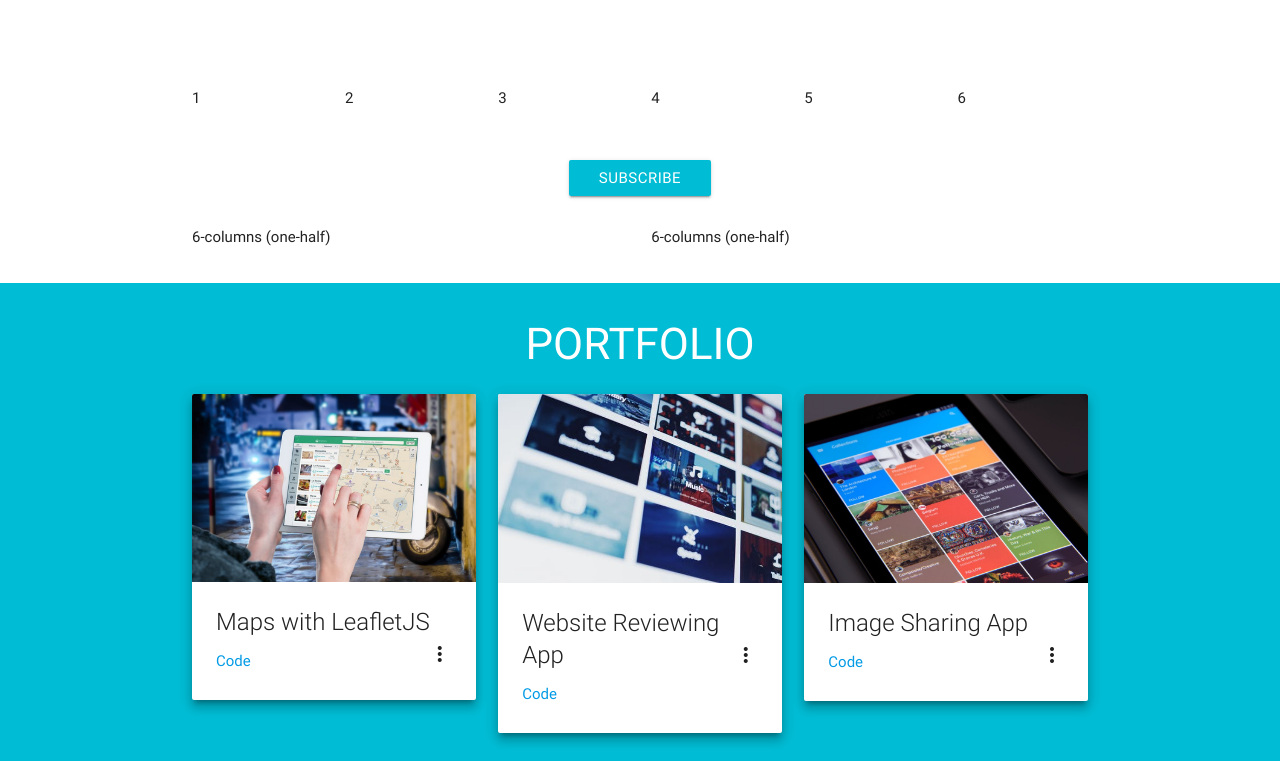
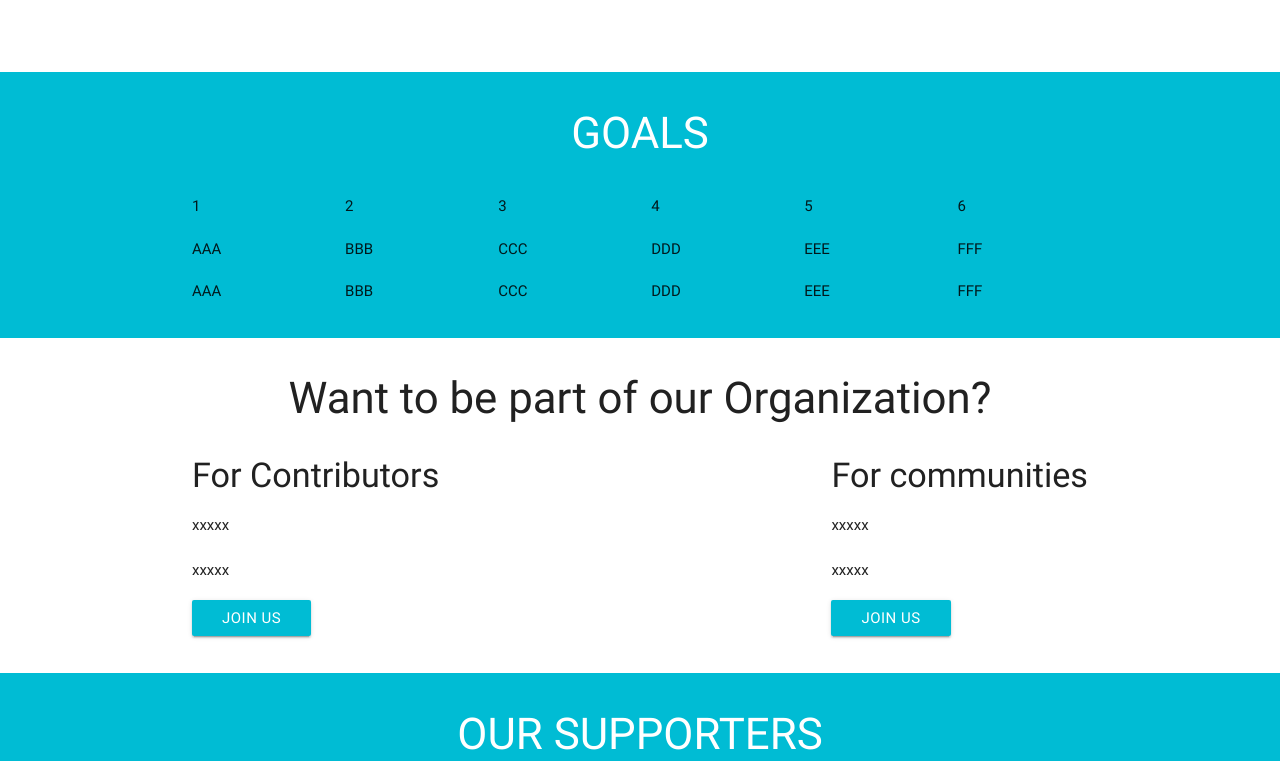
Before and after one commit to dyvik100/cto_frontend, a plain HTML site: page index.html in a window 1280 px wide. Shown: the part 1024-1785 px from the top of the page. Drawn offline with nearby package versions, Linux system fonts and the light colour scheme; a script that the page names is missing.

Commit message:
three sections added

```diff
--- a/index.html
+++ b/index.html
@@ -78,9 +78,9 @@
         <div class="section no-pad-bot">
             <div class="container">
                 <br><br>
-                <h1 class="header center cyan-text"><span class="white-text">Hi! I am </span> Soundharya</h1>
+                <h1 class="header center cyan-text"><span class="white-text">Connect </span> Open Source</h1>
                 <div class="row center">
-                    <h5 class="header col s12" style="color:#bdbdbd;">Front-end engineer. Android Hobbyist. Blockchain enthusiast. UI/UX Designer. </h5>
+                    <h5 class="header col s12" style="color:#bdbdbd;">A community for all open source supporters </h5>
                 </div>
                 <div class="row center">
                     <a href="#about" id="download-button" class="btn-large waves-effect waves-light cyan">Know more</a>
@@ -99,7 +99,7 @@
                     <div class="row center">
                         <h3>ABOUT</h3>
                     </div>
-                    <p>I am a professional front-end developer. Open source enthusiast. Google Android scholarship recipient. Feminist. Photographer. Writer. </p>
+                    <p>Connect Open Source is an organization which is working towards bringing global Open Source communities together on one platform. </p>
                 </div>
 
                 <!--   Icon Section   -->
@@ -138,9 +138,13 @@
         </div>
     </div>
 
-    <div class="parallax-conatiner" id="#goals" style="height:auto">
+    <div class="parallax-conatiner" id="#goals" style="height:auto;background-color: #00BCD4">
         <div class="section">
+        <h3 class="header center col s12 white-text">GOALS</h3>
             <div class="container">
+                <div class="row">
+
+                </div>
                 <div class="row">
                     <div class="col s2">1</div>
                     <div class="col s2">2</div>
@@ -149,30 +153,55 @@
                     <div class="col s2">5</div>
                     <div class="col s2">6</div>
                 </div>
+                <div class="row">
+                    <div class="col s2">AAA</div>
+                    <div class="col s2">BBB</div>
+                    <div class="col s2">CCC</div>
+                    <div class="col s2">DDD</div>
+                    <div class="col s2">EEE</div>
+                    <div class="col s2">FFF</div>
+                </div>
+                <div class="row">
+                    <div class="col s2">AAA</div>
+                    <div class="col s2">BBB</div>
+                    <div class="col s2">CCC</div>
+                    <div class="col s2">DDD</div>
+                    <div class="col s2">EEE</div>
+                    <div class="col s2">FFF</div>
+                </div>
             </div>
         </div>
         <div class="parallax cyan"></div>
     </div>
 
 
-    <div class="section">
+    <!--<div class="section">
         <div class="container center">
-            <button class="btn waves-effect waves-light cyan" type="submit" name="action">Subscribe
-
-              </button>
+            <button class="btn waves-effect waves-light cyan" type="submit" name="action">Subscribe</button>
 
         </div>
-    </div>
+    </div>-->
 
     <div id="#joinus">
         <div class="section">
+        <h3 class="header center col s12 ">Want to be part of our Organization?</h3>
             <div class="container">
-                <div class="row">
+                <div style="display: flow-root;">
+                    <div class="col s6" style="float: left;">
+                    <h4>For Contributors</h4>
+                    <p>xxxxx</p>
+                    <p>xxxxx</p>
+                    <button class="btn waves-effect waves-light cyan" type="submit" name="action">Join Us</button>
+                    </div>
+                    <div class="col s6" style="float: right;">
+                    <h4>For communities</h4>
+                    <p>xxxxx</p>
+                    <p>xxxxx</p>
+                    <button class="btn waves-effect waves-light cyan" type="submit" name="action">Join Us</button>
+                    </div>
+                </div>
 
-                    <div class="col s6">6-columns (one-half)</div>
-                    <div class="col s6">6-columns (one-half)</div>
-                </div>
-            </div>
+            </div><br>
         </div>
     </div>
 
@@ -182,7 +211,7 @@
     <div class="parallax-container" id="portfolio" style="height:auto">
         <div class="section">
             <div class="container">
-                <h3 class="header center col s12 white-text">PORTFOLIO</h3>
+                <h3 class="header center col s12 white-text">OUR SUPPORTERS</h3>
                 <div class="row">
                     <div class="col m4 s4">
                         <div class="card z-depth-4">
@@ -286,7 +315,7 @@
             <div class="row">
                 <div class="col l6 s12">
                     <h5 class="white-text">Need Help!</h5>
-                    <p class="grey-text text-lighten-4">If you wanna get in touch with me or need any help with your project, please contact in any of social media network. I would be ready to help! </p>
+                    <p class="grey-text text-lighten-4">If you wanna get in touch with us or need any help with your project, please contact in any of social media network. We would be ready to help! </p>
                 </div>
 
                 <div class="col l6 s12">
@@ -305,7 +334,7 @@
             <div class="container">
                 © 2018
                 <a class="white-text" href="#">
-                    <h7>Soundharya</h7>
+                    <h7>Copensource</h7>
                 </a>
             </div>
         </div>
```
